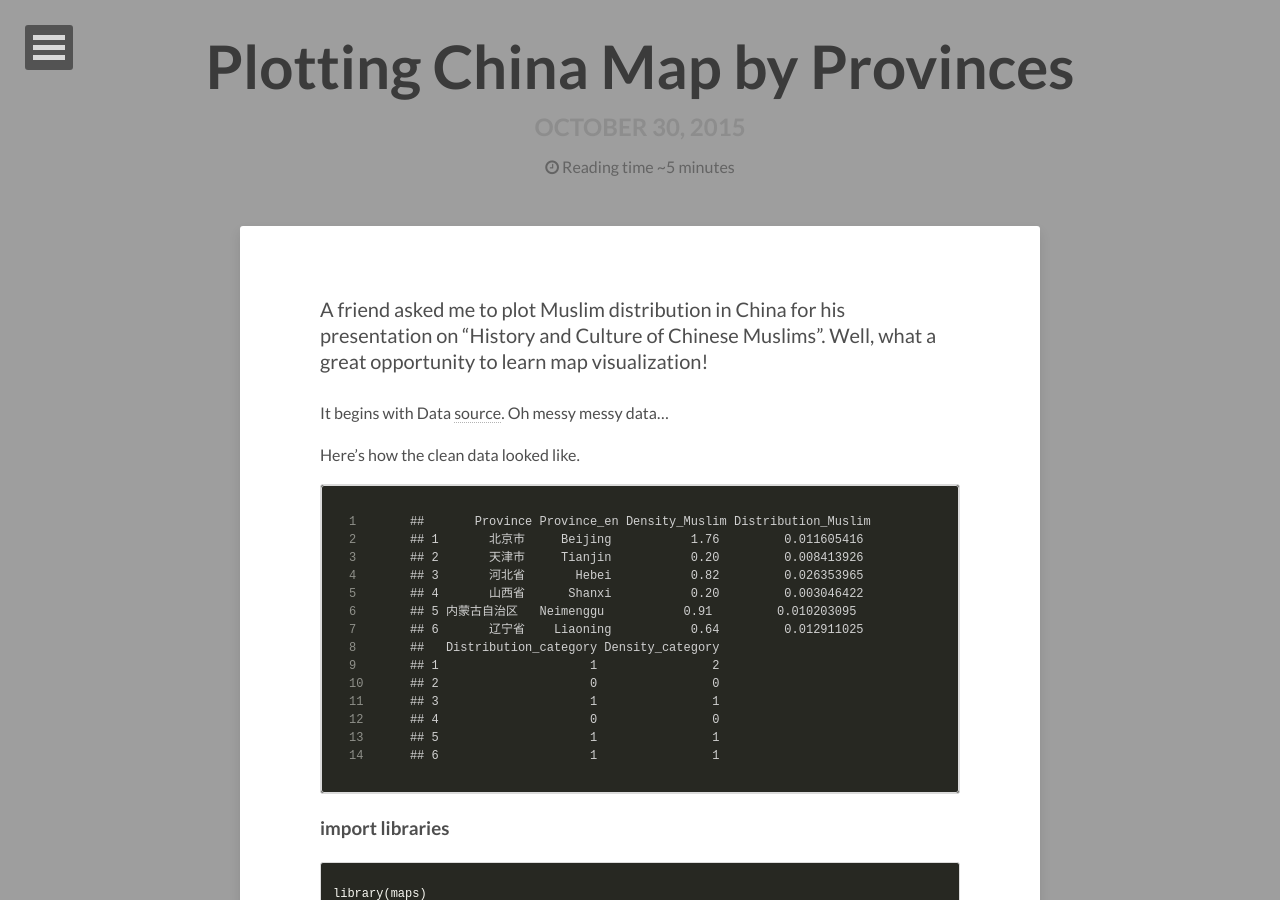
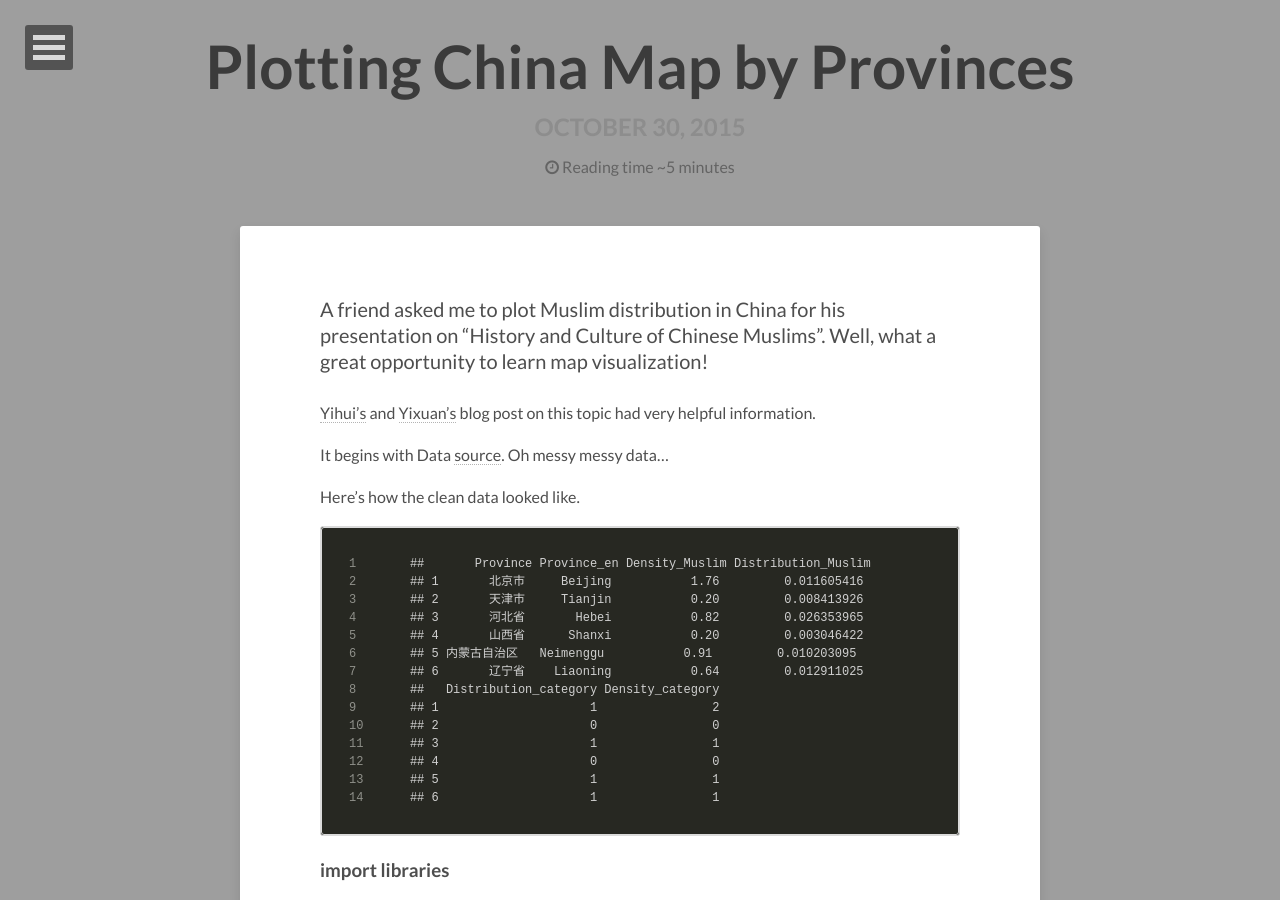
Before and after one commit to imteazs/jianjinucdavis.github.io, a Jekyll site: the page built from _posts/2015-10-30-China-map-by-provinces.md, in a window 1280 px wide and 900 px high. Built offline with Jekyll 4.4.1, drawn with Linux system fonts in a browser that asks for light colours; nearby versions of some CDN libraries; comment, search, counter and statistics services are not loaded.

Commit message:
add my source blog posts

```diff
--- a/_posts/2015-10-30-China-map-by-provinces.md
+++ b/_posts/2015-10-30-China-map-by-provinces.md
@@ -10,6 +10,8 @@ tags: [visualization, map]
 
 
 A friend asked me to plot Muslim distribution in China for his presentation on "History and Culture of Chinese Muslims". Well, what a great opportunity to learn map visualization!
+
+[Yihui's](http://yihui.name/cn/2007/09/china-map-at-province-level/) and [Yixuan's](http://cos.name/2009/07/drawing-china-map-using-r/) blog post on this topic had very helpful information.
 
 It begins with Data [source](http://www.360doc.com/content/14/0316/11/11971456_360980940.shtml). Oh messy messy data...
 
```
